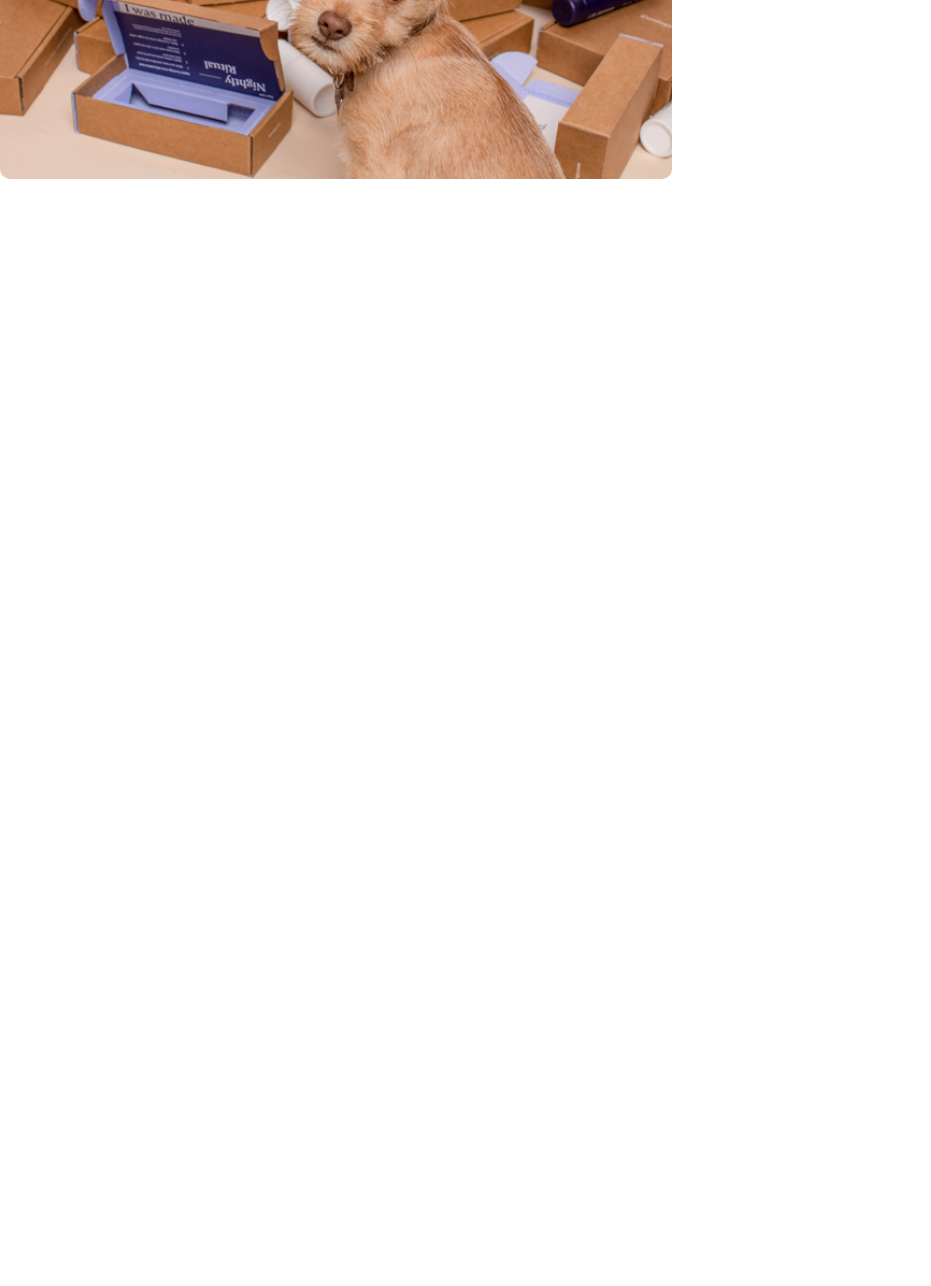
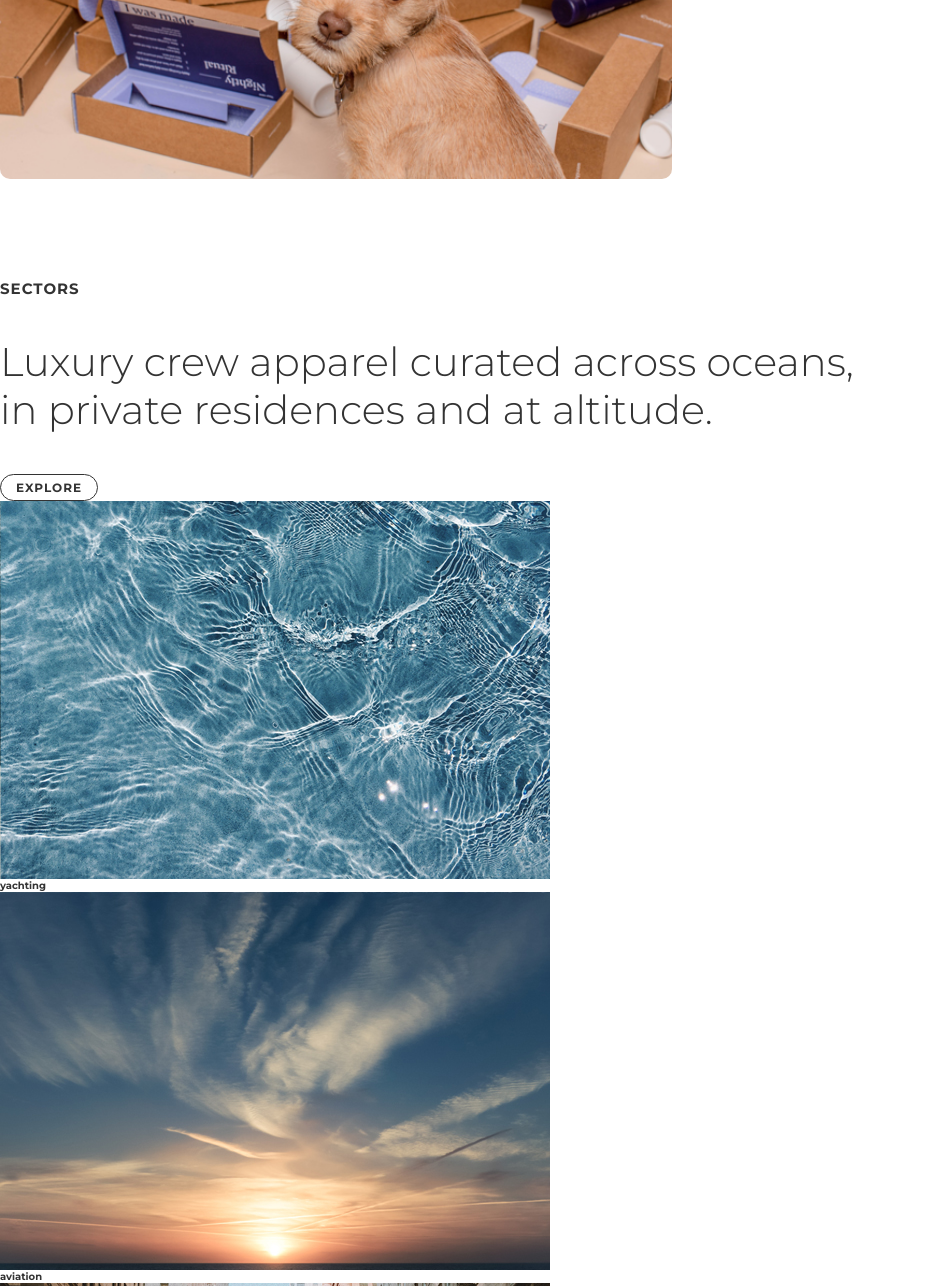
Before and after one commit to hill0ne/crew-a--la-mode, a website: page index.html in a window 1280 px wide. Shown: the part 3028-4314 px from the top of the page, without its empty margins (0-931 px from the left). Before the commit the page ends 3307 px from the top, so only its background shows below. Drawn offline with nearby package versions, Linux system fonts and the light colour scheme.

Commit message:
Docs: "추가 sectors 섹션 시맨틱 마크업"

```diff
--- a/index.html
+++ b/index.html
@@ -41,7 +41,7 @@
                         <p>The apparel & lifestyle agency. <br>
                             A decade of unrivalled experience. <br>
                             Trusted by the worlds most luxurious yachts.</p>
-                            <a href="#">explore</a>
+                            <a href="#" role="button">explore</a>
                     </div>
                 </div>
             </section>
@@ -60,10 +60,37 @@
                                 establish the balance, approaching your<br>
                                 project in four ways, or a combination of<br>
                                 the following:</p>
-                                <a href="#">explore</a>
+                                <a href="#" role="button">explore</a>
                         </div>
                     </div>
                 </div>
+            </section>
+            <section class="section--sectors">
+                <div class="section--sectors-inner_wrap">
+                    <div class="text_wrap">
+                        <h2 class="title">sectors</h2>
+                        <p>Luxury crew apparel curated across oceans,<br>
+                            in private residences and at altitude.</p>
+                        <a href="" role="button">explore</a>
+                    </div>
+                    <ul class="list">
+                        <li>
+                        <a href="#"><img src="./assets/img/sectors_1.jpg" alt="" />
+                            <h3>yachting</h3>
+                        </a>
+                    </li>
+                    <li>
+                        <a href="#"><img src="./assets/img/sectors_2.jpg" alt="" />
+                            <h3>aviation</h3>
+                        </a>
+                    </li>
+                    <li>
+                        <a href="#"><img src="./assets/img/sectors_3.jpg" alt="" />
+                            <h3>residence</h3>
+                        </a>
+                    </li>
+                </ul>
+            </div>
             </section>
         </div>
     </main>
```
